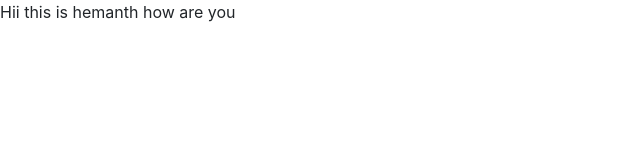
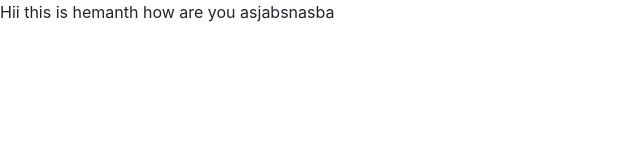
Before and after one commit to hemanthkumar316/InterviewPractice, a React (Create React App) app: page / in a window 1280 px wide. Shown: the top 160 px of the page, without its empty margins (0-640 px from the left). Built offline with nearby package versions, Linux system fonts and the light colour scheme.

Commit message:
dummy line

```diff
--- a/src/App.js
+++ b/src/App.js
@@ -4,6 +4,7 @@ const App = () => {
   return (
     <div>
         Hii  this is hemanth how are you
+        asjabsnasba
     </div>
   )
 }
```
